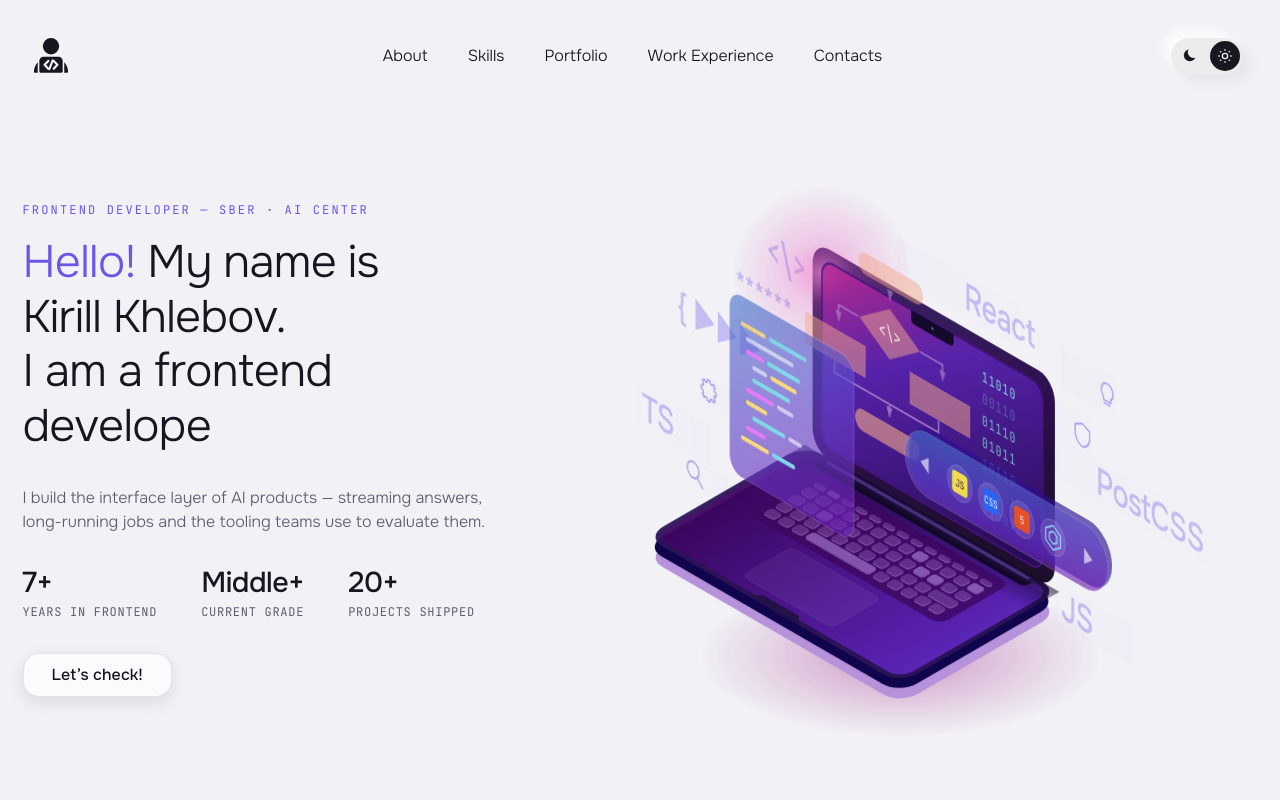
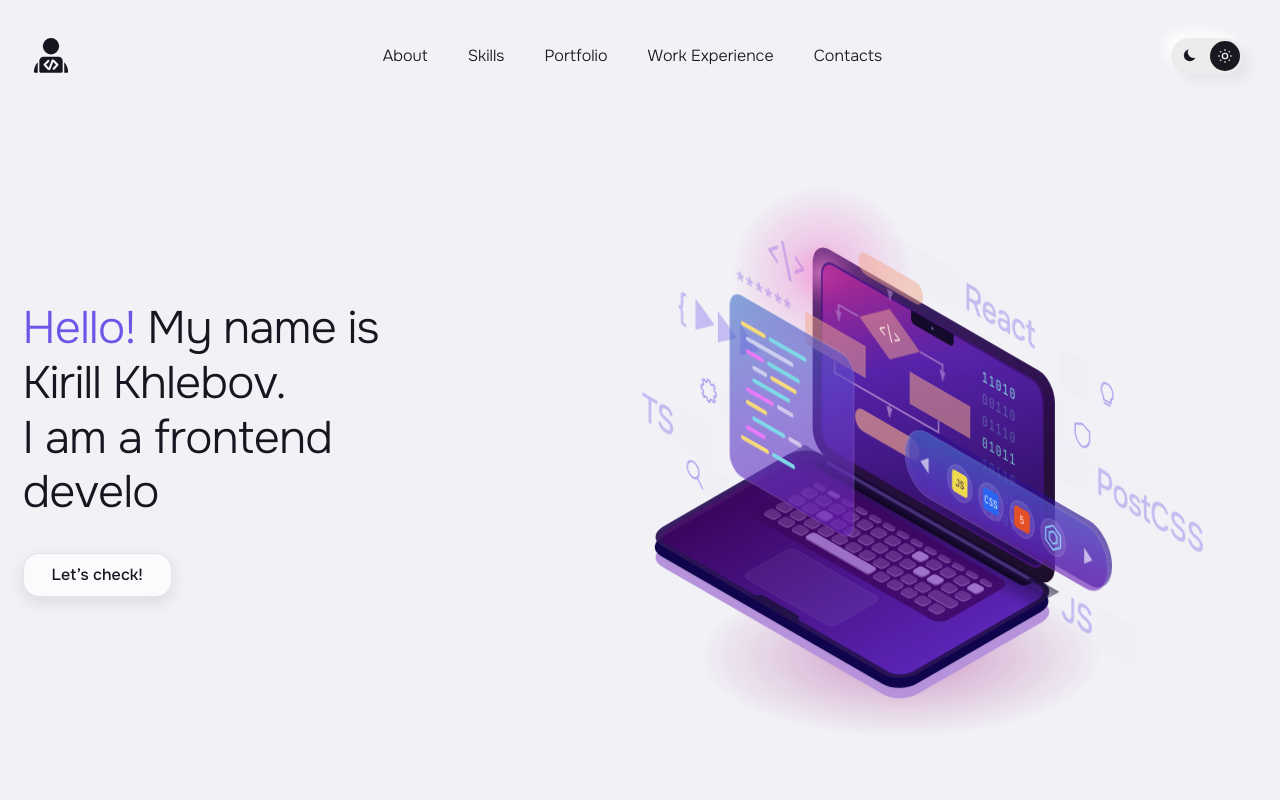
Before and after one commit to HkirillV/HkirillV.github.io, a React (Vite) app: page / in a window 1280 px wide. Shown: the top 800 px of the page. Built offline with nearby package versions, Linux system fonts and the light colour scheme.

Commit message:
refactor: trim the hero and copy

```diff
--- a/src/entities/project/model/projects.ts
+++ b/src/entities/project/model/projects.ts
@@ -14,8 +14,7 @@ export const PROJECTS: readonly Project[] = [
     id: 'service-hub',
     title: 'Service Hub',
     releasedAt: '2025-06',
-    description:
-      'Unified ticketing platform for support, field engineers and the call centre, replacing email and spreadsheets. SLA timers auto-escalate overdue requests.',
+    description: 'Unified ticketing platform for support, field engineers and the call centre.',
     url: 'https://beeline.ru',
     stack: ['ts', 'react', 'redux', 'query', 'sse'],
   },
@@ -24,7 +23,7 @@ export const PROJECTS: readonly Project[] = [
     title: 'Prism Console',
     releasedAt: '2025-02',
     description:
-      'Internal evaluation console for AI products: compare model outputs side by side, diff regressions before release, and score responses against a rubric. Used by 6 product squads, cutting manual QA time in half.',
+      'Internal console for comparing model outputs side by side and scoring them against a rubric.',
     url: 'https://github.com/khlebov',
     stack: ['ts', 'next', 'zustand', 'query', 'vitest'],
   },
@@ -33,7 +32,7 @@ export const PROJECTS: readonly Project[] = [
     title: 'Atlas Design System',
     releasedAt: '2023-11',
     description:
-      'Foundational component library and token system versioned as a package. Powers every internal product surface across 9 teams, with full theming, accessibility audits, and a living documentation site.',
+      'Component library and token system versioned as a package, with theming and accessibility built in.',
     url: 'https://github.com/khlebov',
     stack: ['ts', 'react', 'storybook', 'css', 'a11y'],
   },
--- a/src/widgets/experience/ui/Experience.tsx
+++ b/src/widgets/experience/ui/Experience.tsx
@@ -1,5 +1,4 @@
-import { EXPERIENCE, ExperienceCard, totalExperienceMonths } from '@/entities/experience'
-import { formatDuration } from '@/shared/lib'
+import { EXPERIENCE, ExperienceCard } from '@/entities/experience'
 import { Accent, Reveal, Section } from '@/shared/ui'
 
 import styles from './Experience.module.css'
@@ -10,7 +9,6 @@ export function Experience() {
   return (
     <Section
       id="work-experience"
-      eyebrow={`${formatDuration(totalExperienceMonths())} in total`}
       title={
         <>
           Work <Accent>Experience</Accent>
--- a/src/widgets/footer/ui/Footer.module.css
+++ b/src/widgets/footer/ui/Footer.module.css
@@ -6,8 +6,13 @@
   display: grid;
   grid-template-columns: 1.15fr 0.85fr;
   gap: var(--space7);
-  align-items: center;
   padding: var(--space8) var(--space7);
+}
+
+.main {
+  display: flex;
+  flex-direction: column;
+  justify-content: space-between;
 }
 
 .title {
@@ -26,15 +31,15 @@
 
 .side {
   display: flex;
-  align-items: center;
-  justify-content: flex-end;
+  flex-direction: column;
+  gap: var(--space4);
+  align-items: flex-end;
+  justify-content: space-between;
 }
 
 .copyright {
-  margin-top: var(--space5);
   color: var(--colorInkMuted);
   font-size: var(--textCaption);
-  text-align: center;
 }
 
 @media (--to-lg) {
@@ -45,6 +50,6 @@
   }
 
   .side {
-    justify-content: flex-start;
+    align-items: flex-start;
   }
 }
--- a/src/widgets/footer/ui/Footer.tsx
+++ b/src/widgets/footer/ui/Footer.tsx
@@ -14,7 +14,7 @@ export function Footer() {
       <Container>
         <Reveal>
           <Card className={styles.inner}>
-            <div>
+            <div className={styles.main}>
               <h2 id={TITLE_ID} className={styles.title}>
                 Do you want to ask
                 <br />
@@ -25,13 +25,13 @@ export function Footer() {
 
             <div className={styles.side}>
               <SocialLinks />
+
+              <p className={styles.copyright}>
+                © {FULL_NAME}, {SITE.copyrightYear}
+              </p>
             </div>
           </Card>
         </Reveal>
-
-        <p className={styles.copyright}>
-          © {FULL_NAME}, {SITE.copyrightYear}
-        </p>
       </Container>
     </footer>
   )
--- a/src/widgets/hero/ui/Hero.module.css
+++ b/src/widgets/hero/ui/Hero.module.css
@@ -10,39 +10,11 @@
   align-items: center;
 }
 
-.eyebrow {
-  margin-bottom: var(--space4);
-  color: var(--colorAccent);
-  font-size: var(--textLabel);
-  font-family: var(--fontMono);
-  letter-spacing: var(--trackingEyebrow);
-  text-transform: uppercase;
-  text-wrap: balance;
-}
-
-.company {
-  text-decoration: none;
-  border-bottom: 1px solid transparent;
-  transition: border-color var(--durationHover) ease-in-out;
-}
-
-.summary {
-  max-width: 46ch;
-  margin-bottom: var(--space6);
-  color: var(--colorInkMuted);
-}
-
 .actions {
   display: flex;
   flex-wrap: wrap;
   gap: var(--space4);
   align-items: center;
-}
-
-@media (hover: hover) {
-  .company:hover {
-    border-color: currentcolor;
-  }
 }
 
 @media (--to-xl) {
--- a/src/widgets/hero/ui/Hero.tsx
+++ b/src/widgets/hero/ui/Hero.tsx
@@ -1,9 +1,8 @@
-import { HERO_STAGES, PROFILE } from '@/entities/profile'
-import { EXTERNAL_LINK_PROPS, useIntroFinished, useLiveTyping } from '@/shared/lib'
+import { HERO_STAGES } from '@/entities/profile'
+import { useIntroFinished, useLiveTyping } from '@/shared/lib'
 import { Button, Container, ErrorBoundary, Reveal } from '@/shared/ui'
 
 import { HeroDeck } from './deck/HeroDeck'
-import { HeroStats } from './HeroStats'
 import { TypedHeadline } from './TypedHeadline'
 
 import styles from './Hero.module.css'
@@ -17,22 +16,7 @@ export function Hero() {
       <Container>
         <div className={styles.inner}>
           <div>
-            <p className={styles.eyebrow}>
-              {PROFILE.role} —{' '}
-              <a className={styles.company} href={PROFILE.company.url} {...EXTERNAL_LINK_PROPS}>
-                {PROFILE.company.name}
-              </a>
-            </p>
-
             <TypedHeadline stages={HERO_STAGES} lines={lines} isDone={isDone} />
-
-            <Reveal className={styles.summary} delay={0.05}>
-              <p>{PROFILE.summary}</p>
-            </Reveal>
-
-            <Reveal delay={0.08}>
-              <HeroStats />
-            </Reveal>
 
             <Reveal className={styles.actions} delay={0.1}>
               <Button href="#contacts">Let’s check!</Button>
--- a/src/widgets/hero/ui/HeroStats.module.css
+++ /dev/null
@@ -1,29 +0,0 @@
-.list {
-  display: flex;
-  flex-wrap: wrap;
-  gap: var(--space5) var(--space7);
-  margin-bottom: var(--space6);
-}
-
-.stat {
-  display: flex;
-  flex-direction: column-reverse;
-  gap: 2px;
-}
-
-.value {
-  margin: 0;
-  color: var(--colorInk);
-  font-weight: var(--weightMedium);
-  font-size: var(--textLg);
-  line-height: var(--leadingDisplay);
-  letter-spacing: var(--trackingDisplay);
-}
-
-.label {
-  color: var(--colorInkMuted);
-  font-size: var(--textLabel);
-  font-family: var(--fontMono);
-  letter-spacing: var(--trackingLabel);
-  text-transform: uppercase;
-}
--- a/src/widgets/hero/ui/HeroStats.tsx
+++ /dev/null
@@ -1,31 +0,0 @@
-import { totalExperienceMonths } from '@/entities/experience'
-import { PROFILE } from '@/entities/profile'
-import { wholeYears } from '@/shared/lib'
-
-import styles from './HeroStats.module.css'
-
-interface Stat {
-  readonly value: string
-  readonly label: string
-}
-
-function stats(): readonly Stat[] {
-  return [
-    { value: `${wholeYears(totalExperienceMonths())}+`, label: 'years in frontend' },
-    { value: PROFILE.level, label: 'current grade' },
-    { value: `${PROFILE.projectsShipped}+`, label: 'projects shipped' },
-  ]
-}
-
-export function HeroStats() {
-  return (
-    <dl className={styles.list}>
-      {stats().map((stat) => (
-        <div key={stat.label} className={styles.stat}>
-          <dt className={styles.label}>{stat.label}</dt>
-          <dd className={styles.value}>{stat.value}</dd>
-        </div>
-      ))}
-    </dl>
-  )
-}
```
